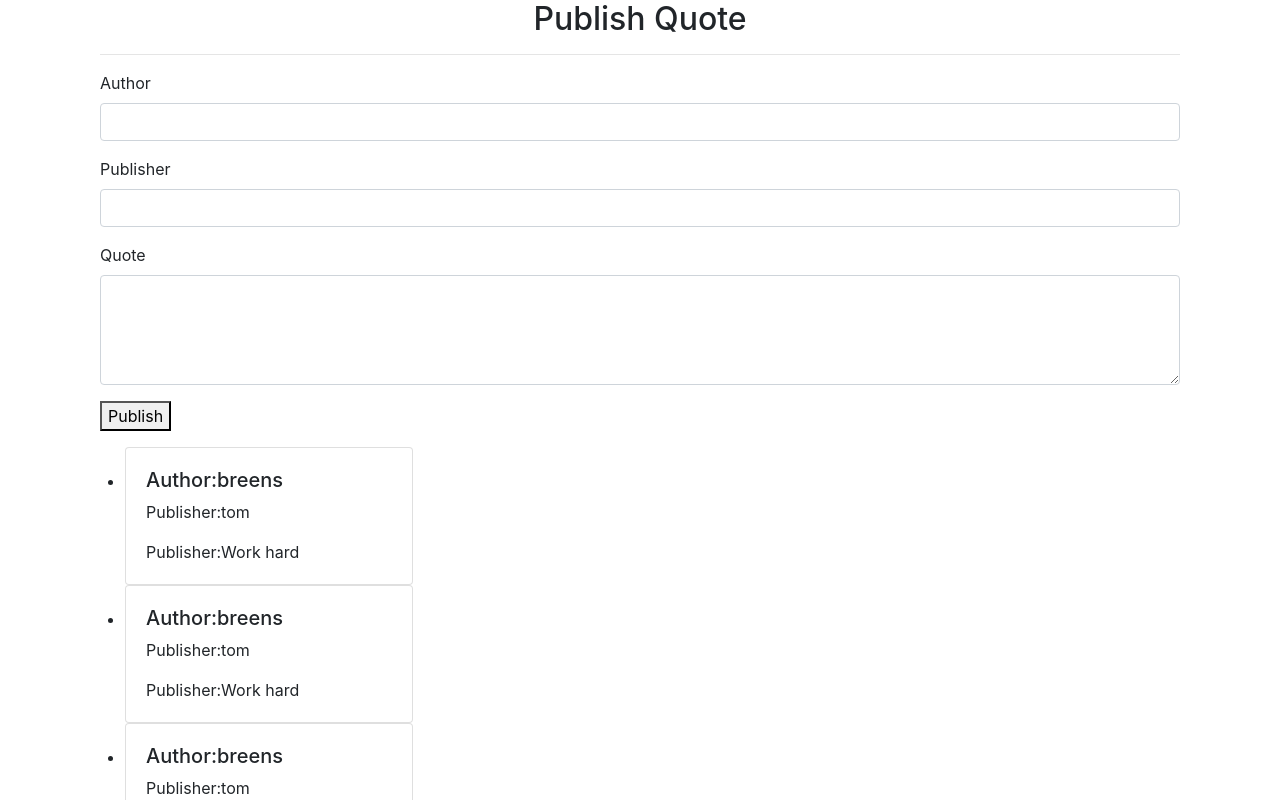
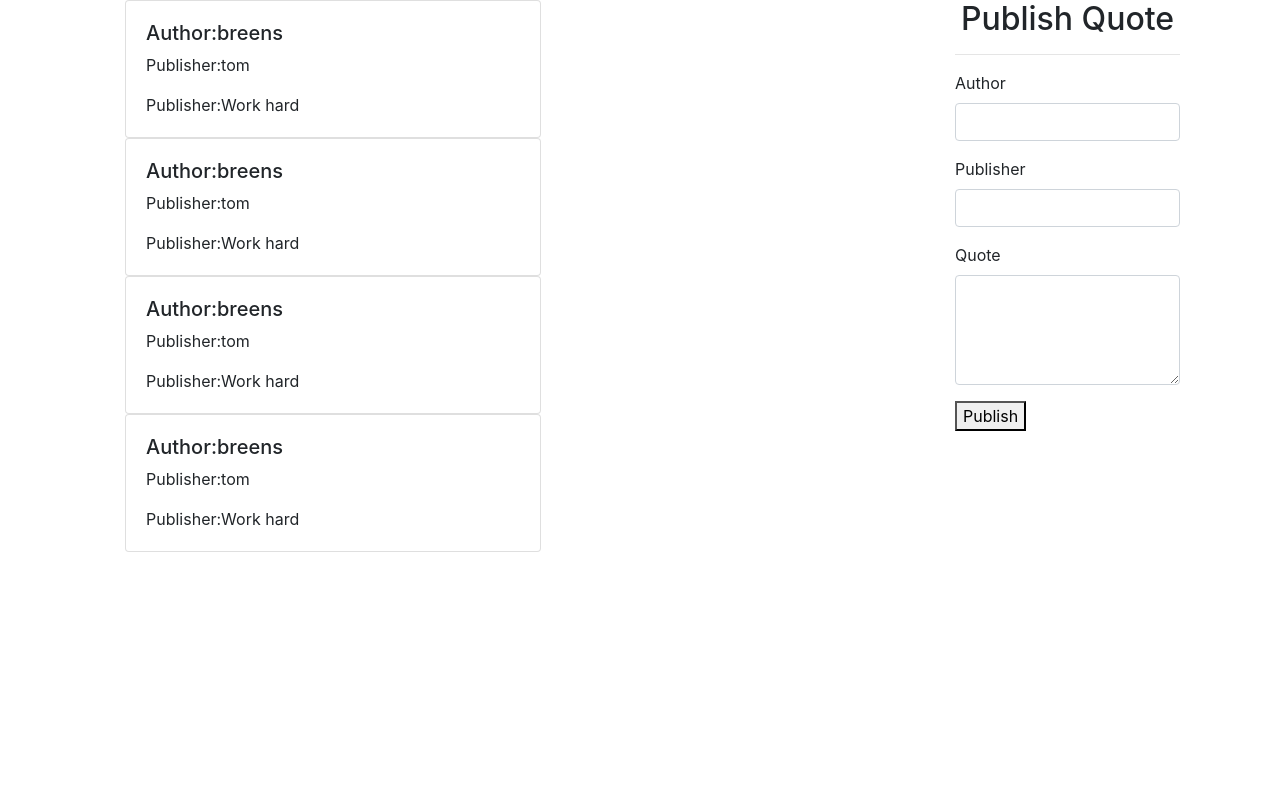
Before and after one commit to Breens-Mbaka/Quotes-WebApp, an Angular app: page / in a window 1280 px wide. Shown: the top 800 px of the page. Built offline with nearby package versions, Linux system fonts and the light colour scheme.

Commit message:
Remove the list decorations

```diff
--- a/src/app/quote-form/quote-form.component.css
+++ b/src/app/quote-form/quote-form.component.css
@@ -0,0 +1,3 @@
+ul li {
+    list-style-type: none;
+}
--- a/src/app/quote-form/quote-form.component.html
+++ b/src/app/quote-form/quote-form.component.html
@@ -5,21 +5,21 @@
         <div class="form-group">
 
             <label for="author">Author</label>
-            <input type="text" required class="form-control" id="author" [(ngModel)]="newQuote.author" name="author">
+            <input type="text" required class="form-control" id="author" [(ngModel)]="newQuote.author" name="author" #author="ngModel">
 
         </div>
 
         <div class="form-group">
 
             <label for="publisher">Publisher</label>
-            <input type="text" required class="form-control" id="publisher" [(ngModel)]="newQuote.publisher" name="publisher">
+            <input type="text" required class="form-control" id="publisher" [(ngModel)]="newQuote.publisher" name="publisher" #publisher="ngModel">
 
         </div>
 
         <div class="form-group">
 
             <label for="content">Quote</label>
-            <textarea class="form-control" id="content" rows="4" [(ngModel)]="newQuote.content" name="content" required></textarea>
+            <textarea class="form-control" id="content" rows="4" [(ngModel)]="newQuote.content" name="content" required #content="ngModel"></textarea>
 
         </div>
         <div class="form-group">
--- a/src/app/quote/quote.component.css
+++ b/src/app/quote/quote.component.css
@@ -0,0 +1,3 @@
+ul li {
+    list-style: none;
+}
--- a/src/app/quote/quote.component.html
+++ b/src/app/quote/quote.component.html
@@ -1,8 +1,9 @@
 <div class="container">
-    <app-quote-form (addQuote)="addNewQuote($event)"></app-quote-form>
+    <div class="row">
+        <div class="col-md-9">
             <ul>
                 <li *ngFor = 'let quote of quotes'>
-            <div class="card" style="width: 18rem;">
+                    <div class="card" style="width: 26rem;">
                         <div class="card-body">
                           <h5 class="card-text">Author:{{quote.author}}</h5>
                           <p class="card-text">Publisher:{{quote.publisher}}</p>
@@ -12,3 +13,8 @@
                 </li>
             </ul>
         </div>
+        <div class="col-md-3">
+            <app-quote-form (addQuote)="addNewQuote($event)"></app-quote-form>
+        </div>
+    </div>
+</div>
--- a/src/app/quote/quote.component.ts
+++ b/src/app/quote/quote.component.ts
@@ -18,6 +18,7 @@ export class QuoteComponent implements OnInit {
   addNewQuote(quote:Quote) {
     this.quotes.push(quote);
   }
+
   constructor() { }
 
   ngOnInit(): void {
```
Lines whose indentation alone changed are shown as unchanged.
